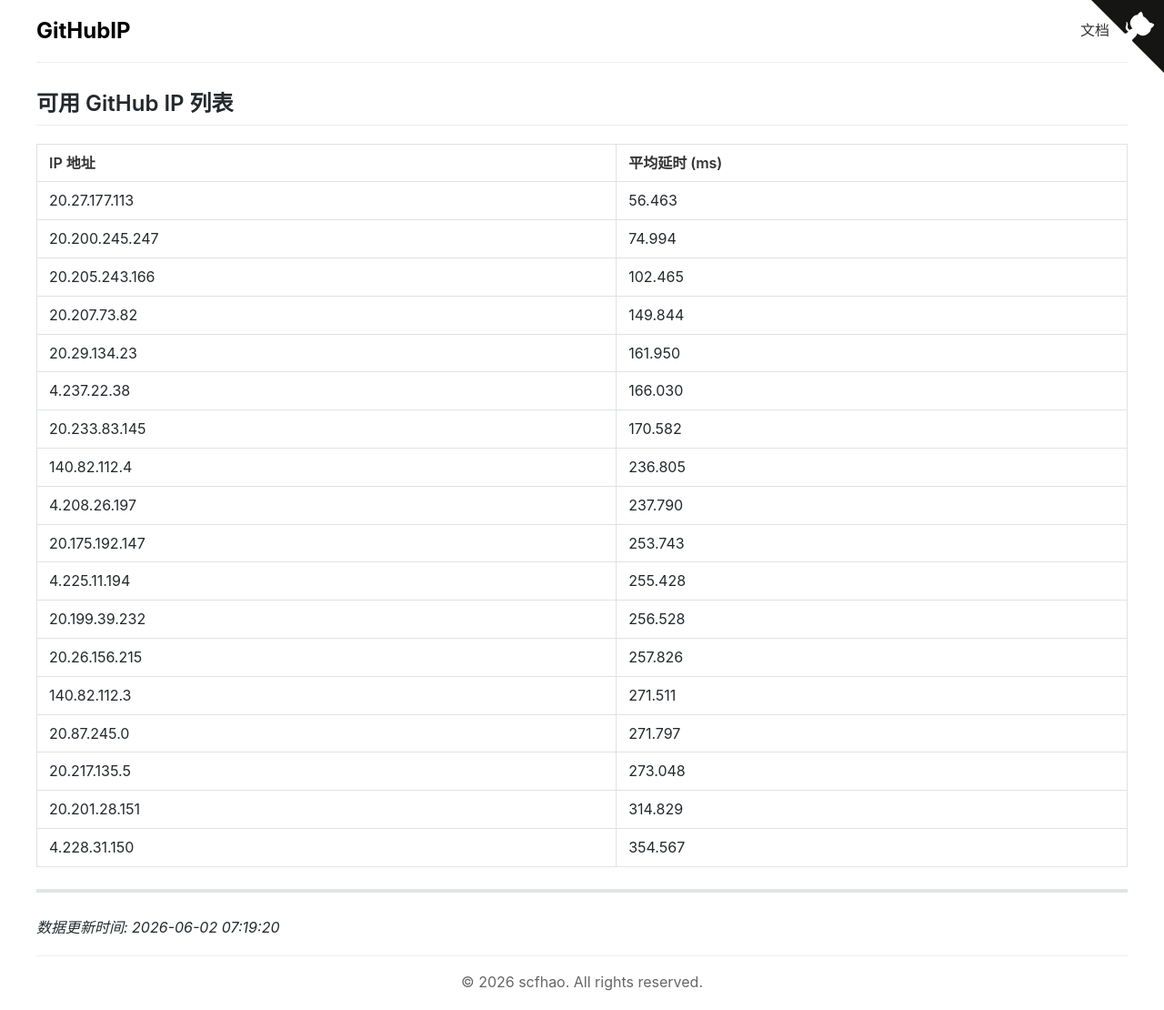
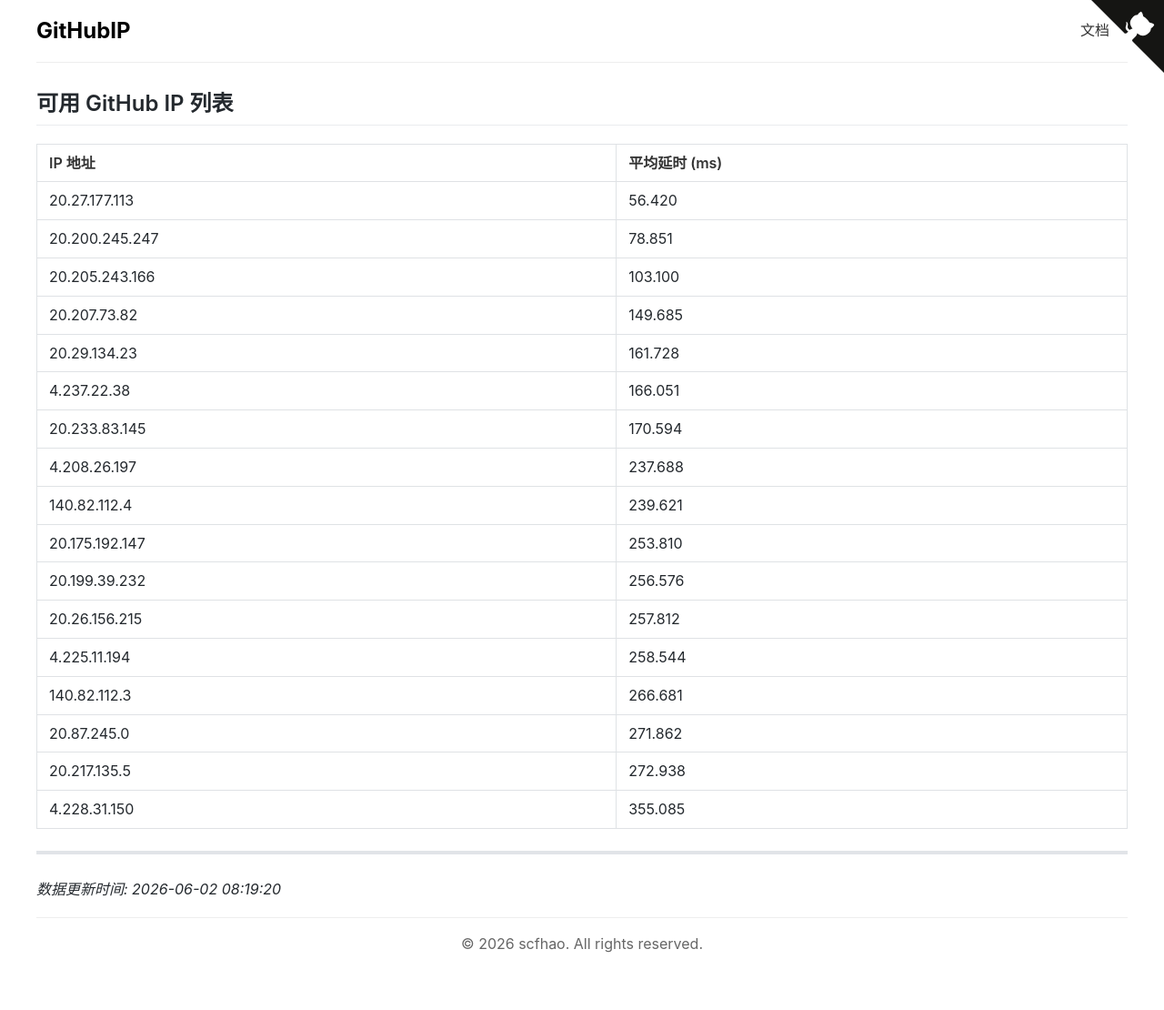
Before and after one commit to scfhao/GitHubIP, a Jekyll site: the page built from index.md, in a window 1280 px wide. Shown: the whole page at 91% size. Built offline with Jekyll 4.4.1, drawn with Linux system fonts in a browser that asks for light colours; after the commit the page ends 1068 px from its top, so only the background shows below that.

Commit message:
自动脚本执行 - 2026-06-02 08:19:20

```diff
--- a/index.md
+++ b/index.md
@@ -1,32 +1,31 @@
 ---
 layout: home
 title: GitHub IP 列表
-date: 2026-06-02 07:19:20
+date: 2026-06-02 08:19:20
 ---
 
 ## 可用 GitHub IP 列表
 
 | IP 地址 | 平均延时 (ms) |
 |---------|--------------|
-| 20.27.177.113 | 56.463 |
-| 20.200.245.247 | 74.994 |
-| 20.205.243.166 | 102.465 |
-| 20.207.73.82 | 149.844 |
-| 20.29.134.23 | 161.950 |
-| 4.237.22.38 | 166.030 |
-| 20.233.83.145 | 170.582 |
-| 140.82.112.4 | 236.805 |
-| 4.208.26.197 | 237.790 |
-| 20.175.192.147 | 253.743 |
-| 4.225.11.194 | 255.428 |
-| 20.199.39.232 | 256.528 |
-| 20.26.156.215 | 257.826 |
-| 140.82.112.3 | 271.511 |
-| 20.87.245.0 | 271.797 |
-| 20.217.135.5 | 273.048 |
-| 20.201.28.151 | 314.829 |
-| 4.228.31.150 | 354.567 |
+| 20.27.177.113 | 56.420 |
+| 20.200.245.247 | 78.851 |
+| 20.205.243.166 | 103.100 |
+| 20.207.73.82 | 149.685 |
+| 20.29.134.23 | 161.728 |
+| 4.237.22.38 | 166.051 |
+| 20.233.83.145 | 170.594 |
+| 4.208.26.197 | 237.688 |
+| 140.82.112.4 | 239.621 |
+| 20.175.192.147 | 253.810 |
+| 20.199.39.232 | 256.576 |
+| 20.26.156.215 | 257.812 |
+| 4.225.11.194 | 258.544 |
+| 140.82.112.3 | 266.681 |
+| 20.87.245.0 | 271.862 |
+| 20.217.135.5 | 272.938 |
+| 4.228.31.150 | 355.085 |
 
 ---
 
-*数据更新时间: 2026-06-02 07:19:20*
+*数据更新时间: 2026-06-02 08:19:20*
```
